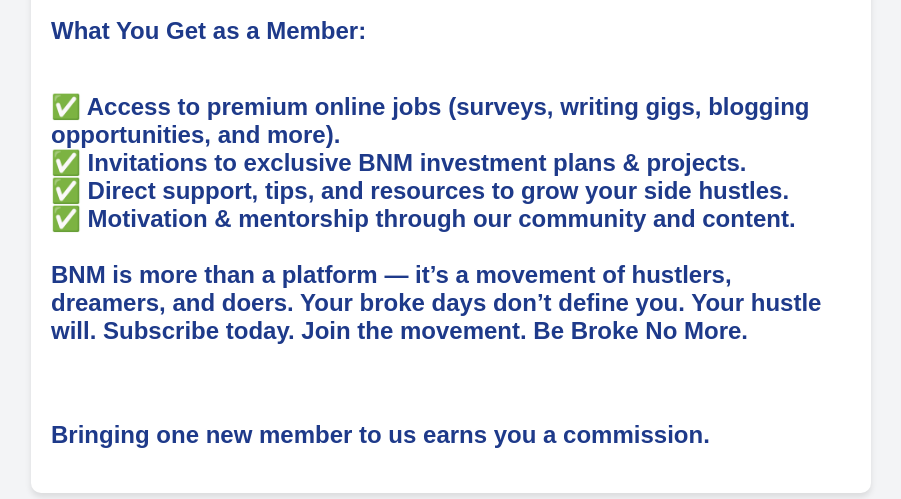
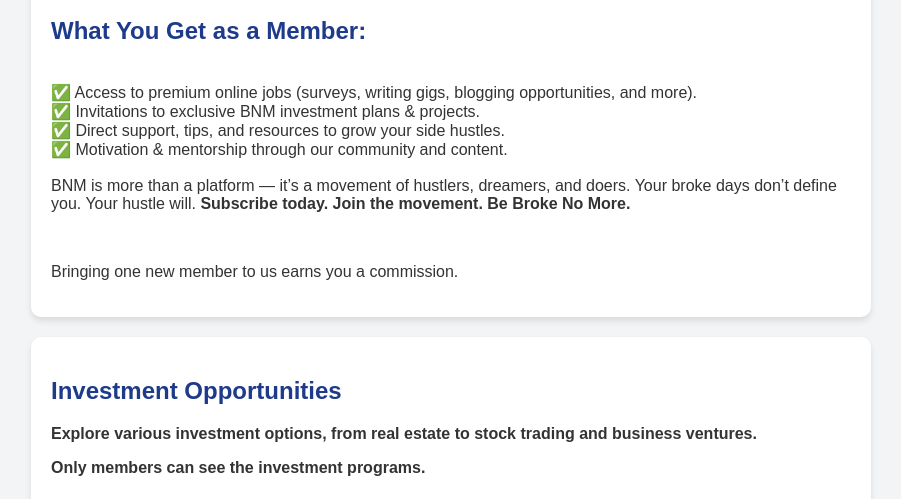
Before and after one commit to mon2e/bnm, a plain HTML site: page index.html in a window 1280 px wide. Shown: the part 1354-1853 px from the top of the page, without its empty margins (189-1090 px from the left). Drawn offline with Linux system fonts and the light colour scheme.

Commit message:
Update index.html

```diff
--- a/index.html
+++ b/index.html
@@ -170,7 +170,7 @@ At BNM, membership is more than a sign-up, it’s a commitment to growth, hustle
 <br><br>
 For a small subscription, you gain access to the BNM inner circle — a community built for those ready to rise from broke to abundance.
 <br>
-<h2>What You Get as a Member:<h2>
+<h2>What You Get as a Member:</h2>
 <br>
 ✅ Access to premium online jobs (surveys, writing gigs, blogging opportunities, and more).
 <br>
@@ -185,7 +185,7 @@ For a small subscription, you gain access to the BNM inner circle — a communit
 BNM is more than a platform — it’s a movement of hustlers, dreamers, and doers.
 Your broke days don’t define you. Your hustle will.
 
-<b> Subscribe today. Join the movement. Be Broke No More.<b></p>
+<b> Subscribe today. Join the movement. Be Broke No More.</b></p>
 
 			<br>
 			<p>Bringing one new member to us earns you a commission.</p><b>
```
